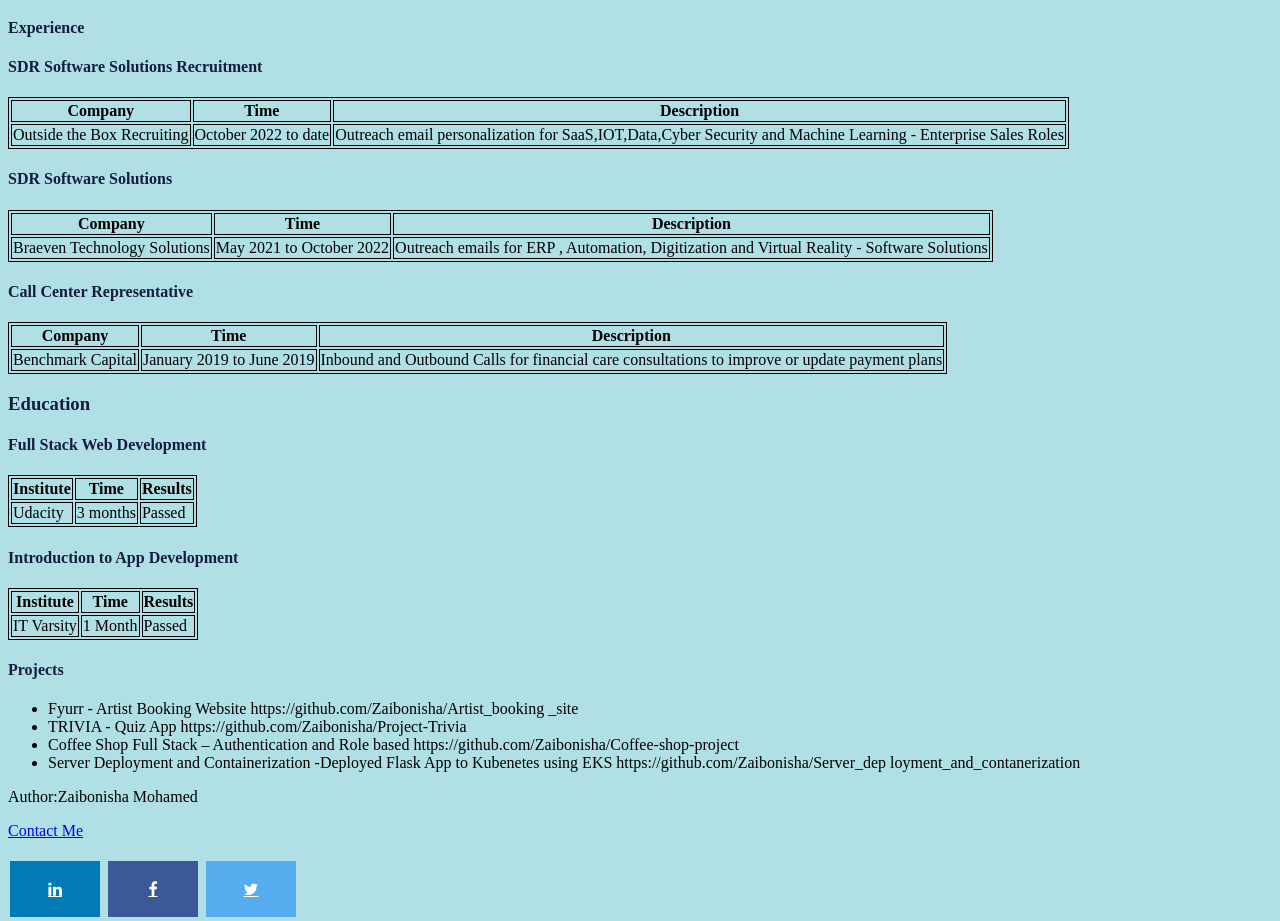
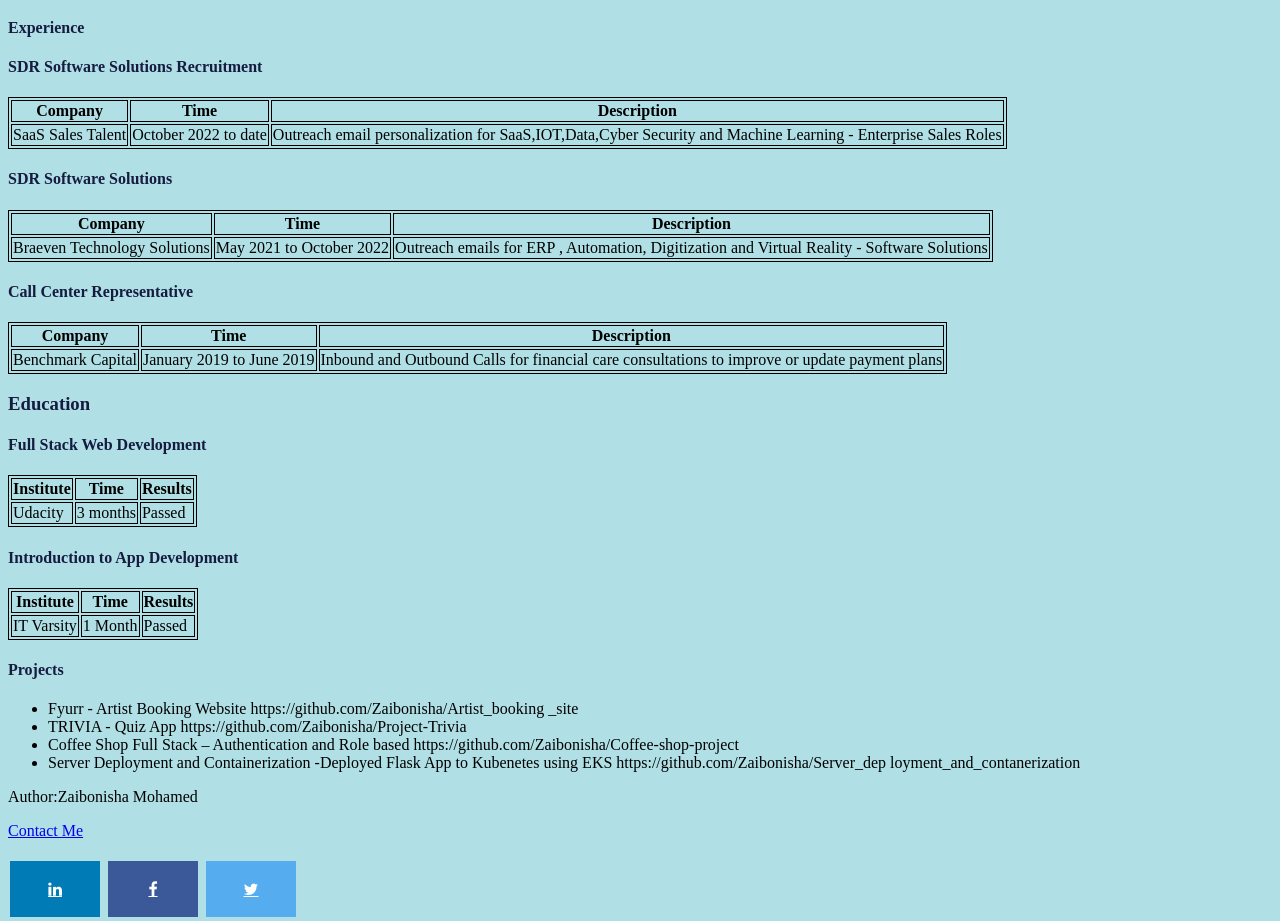
Before and after one commit to Zaibonisha/Personal_CV_Page, a website: page index.html in a window 1280 px wide. Shown: the part 840-1761 px from the top of the page. Drawn offline with Linux system fonts and the light colour scheme.

Commit message:
Changes2

```diff
--- a/index.html
+++ b/index.html
@@ -102,7 +102,7 @@
     <th class="experience_table_heading">Description</th>
   </tr>
   <tr>
-    <td class="experience_table_data">Outside the Box Recruiting</td>
+    <td class="experience_table_data">SaaS Sales Talent</td>
     <td class="experience_table_data">October 2022 to date</td>
     <td class="experience_table_data">Outreach email personalization for SaaS,IOT,Data,Cyber Security and Machine Learning - Enterprise Sales Roles</td>
   </tr>
```
